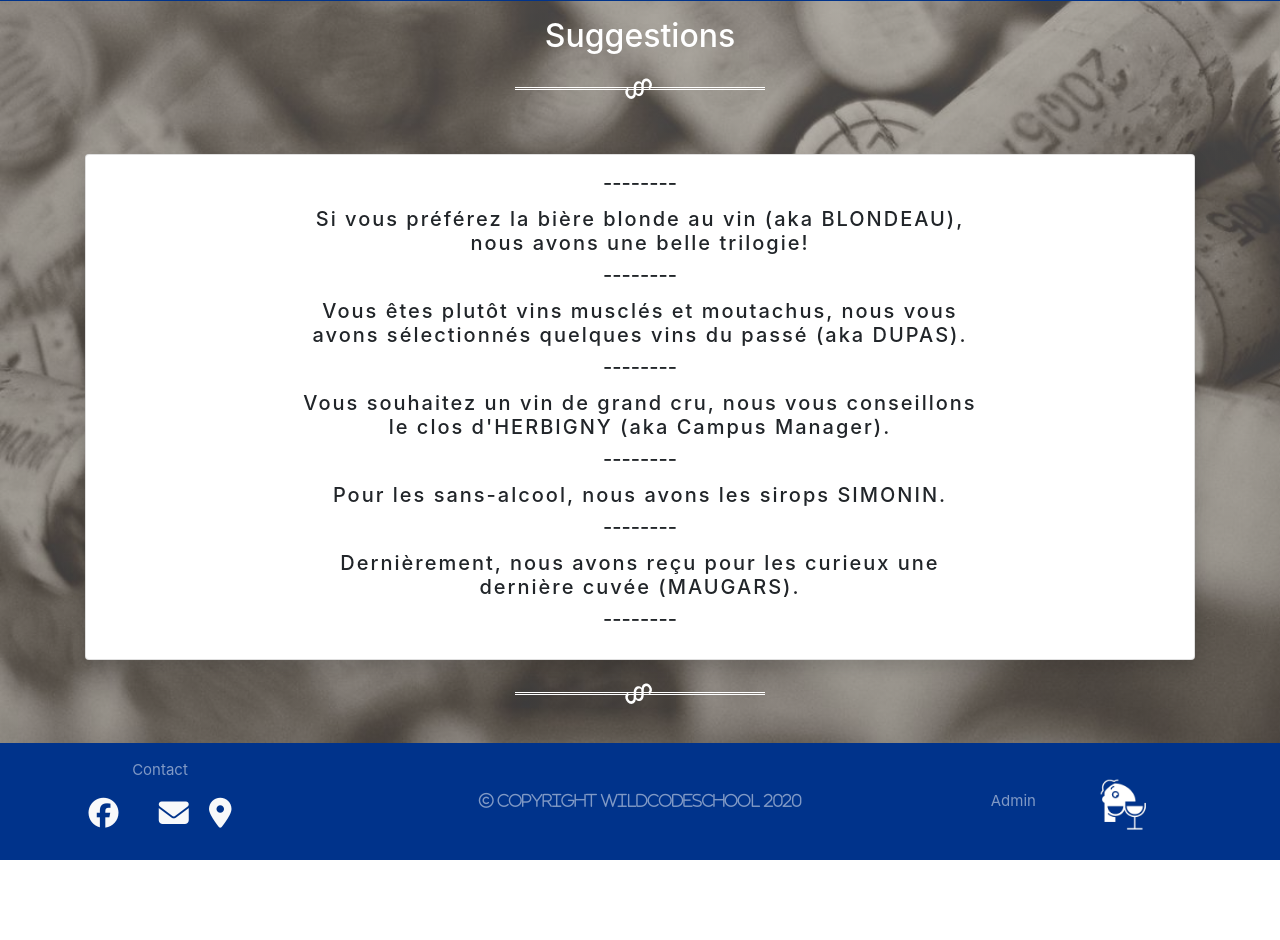
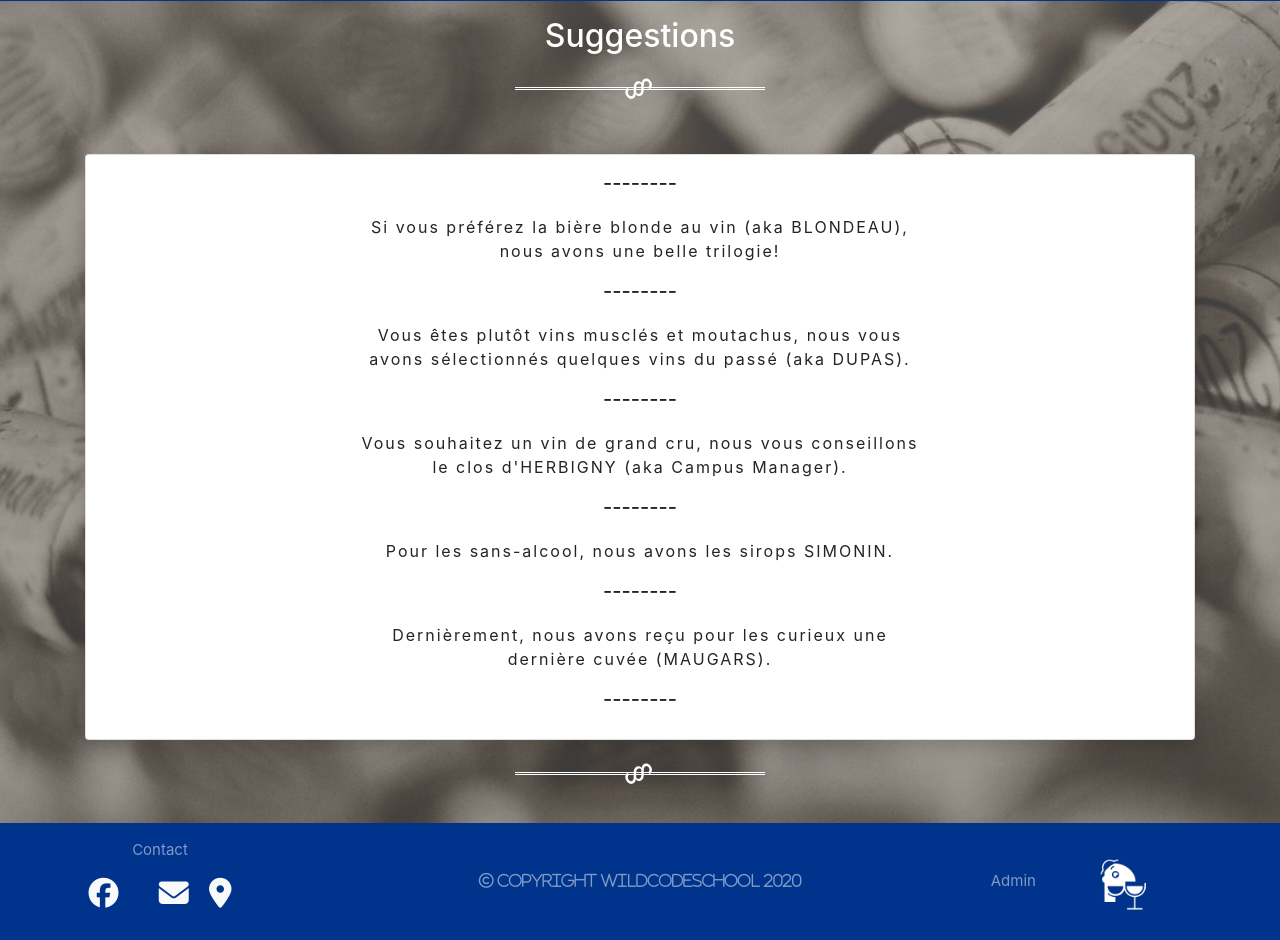
Before and after one commit to fredericbertrand/becsaVin, a Django app: page /suggestions/ in a window 1280 px wide. Shown: the part 114-1054 px from the top of the page. Before the commit the page ends 974 px from the top, so only its background shows below. Run offline with Django 3.2, Linux system fonts and the light colour scheme; some libraries are stand-ins or nearby versions; grey boxes are pictures that could not be loaded.

Commit message:
modification suggestions.html + ajout lien sur caviste.html

```diff
--- a/becsavin/main_app/templates/main_app/caviste.html
+++ b/becsavin/main_app/templates/main_app/caviste.html
@@ -23,6 +23,9 @@
                         <p class="card-text text-center mt-4 my-4 mx-5 p-2">Nous vous conseillerons au mieux les
                             après-midis en dehors des heures de service.</p>
                         </p>
+                        <p class="card-text text-center mt-4 my-4 mx-5 p-2">Venez consulter nos <a
+                                href='{% url "main_app:suggestions" %}'>suggestions</a> du mois!
+                        </p>
                     </div>
                 </div>
 
--- a/becsavin/main_app/templates/main_app/suggestions.html
+++ b/becsavin/main_app/templates/main_app/suggestions.html
@@ -12,25 +12,25 @@
                 <div class="col-md-8 offset-md-2">
                     <div class="card-block px-3">
                         <h5 class="card-title text-center">--------</h5>
-                        <h5 class="card-text text-center">Si vous préférez la bière blonde au vin
+                        <p class="card-text text-center my-2 mx-5 p-2">Si vous préférez la bière blonde au vin
                             (aka BLONDEAU), nous avons une belle trilogie!
-                        </h5>
+                        </p>
                         <h5 class="card-title text-center">--------</h5>
-                        <h5 class="card-text text-center">Vous êtes plutôt vins musclés et moutachus,
+                        <p class="card-text text-center my-2 mx-5 p-2">Vous êtes plutôt vins musclés et moutachus,
                             nous vous avons sélectionnés quelques vins du passé (aka DUPAS).
-                        </h5>
+                        </p>
                         <h5 class="card-title text-center">--------</h5>
-                        <h5 class="card-text text-center">Vous souhaitez un vin de grand cru, nous
+                        <p class="card-text text-center my-2 mx-5 p-2">Vous souhaitez un vin de grand cru, nous
                             vous conseillons le clos d'HERBIGNY (aka Campus Manager).
-                        </h5>
+                        </p>
                         <h5 class="card-title text-center">--------</h5>
-                        <h5 class="card-text text-center">Pour les sans-alcool, nous avons les sirops
+                        <p class="card-text text-center my-2 mx-5 p-2">Pour les sans-alcool, nous avons les sirops
                             SIMONIN.
-                        </h5>
+                        </p>
                         <h5 class="card-title text-center">--------</h5>
-                        <h5 class="card-text text-center">Dernièrement, nous avons reçu pour les
+                        <p class="card-text text-center my-2 mx-5 p-2">Dernièrement, nous avons reçu pour les
                             curieux une dernière cuvée (MAUGARS).
-                        </h5>
+                        </p>
                         <h5 class="card-title text-center">--------</h5>
                     </div>
                 </div>
```
